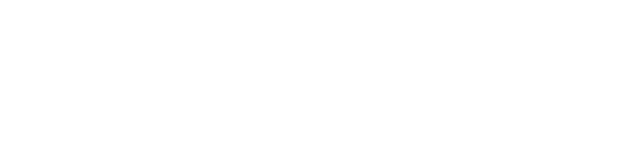
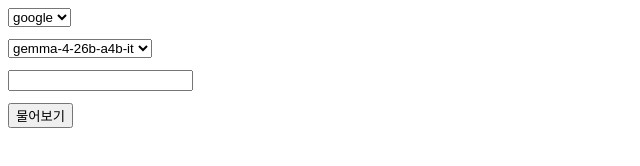
Before and after one commit to a1l1ke/260604_ex, a website: page public/index.html in a window 1280 px wide. Shown: the whole page, without its empty margins (0-640 px from the left). Drawn offline with nearby package versions, Linux system fonts and the light colour scheme.

Commit message:
feat: index.html에 챗봇 폼 UI(provider, model 선택, input) 추가 및 Axios 로드

```diff
--- a/public/index.html
+++ b/public/index.html
@@ -4,6 +4,34 @@
     <meta charset="UTF-8" />
     <meta name="viewport" content="width=device-width, initial-scale=1.0" />
     <title>AI 챗봇</title>
+    <style>
+      #chatForm {
+        display: flex;
+        flex-direction: column;
+        gap: 12px;
+        align-items: start;
+      }
+    </style>
   </head>
-  <body></body>
+  <body>
+    <form id="chatForm">
+      <select name="provider">
+        <option>google</option>
+        <option>groq</option>
+      </select>
+      <select name="model">
+        <option>gemma-4-26b-a4b-it</option>
+        <option>openai/gpt-oss-120b</option>
+      </select>
+      <input name="ask" />
+      <button>물어보기</button>
+    </form>
+    <script src="https://cdn.jsdelivr.net/npm/axios/dist/axios.min.js"></script>
+    <script>
+      const chatForm = document.querySelector("#chatForm");
+      chatForm.addEventListener("submit", async (event) => {
+
+      });
+    </script>
+  </body>
 </html>
```
